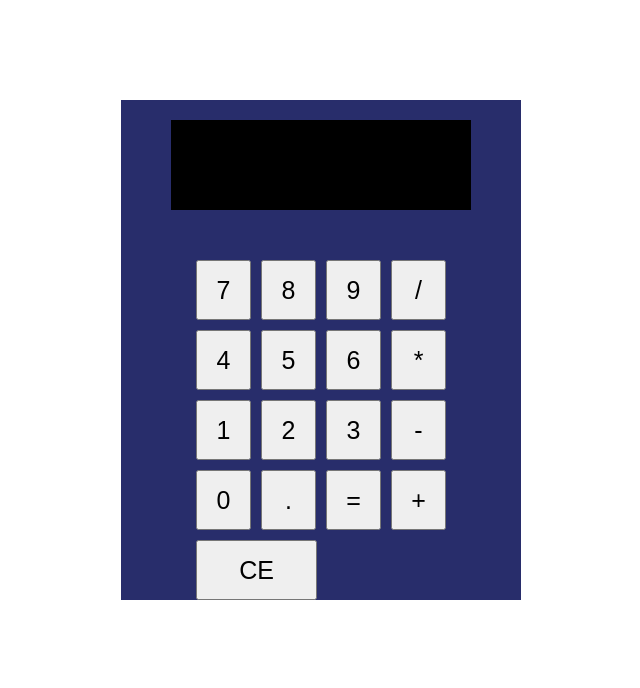
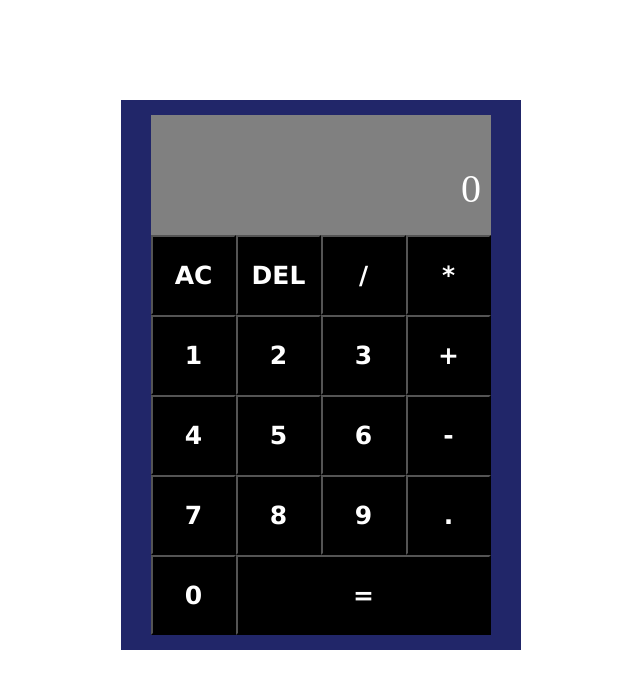
Before and after one commit to makishi-asemota/Calculator, a plain HTML site: page index.html in a window 1280 px wide. Shown: the whole page, without its empty margins (319-959 px from the left). Drawn offline with Linux system fonts and the light colour scheme.

Commit message:
finished simple calculator

```diff
--- a/index.html
+++ b/index.html
@@ -4,36 +4,48 @@
     <meta charset="UTF-8">
     <meta http-equiv="X-UA-Compatible" content="IE=edge">
     <meta name="viewport" content="width=device-width, initial-scale=1.0">
-    <link rel="stylesheet" href="styles.css">
     <title>Calculator</title>
+    <link href="styles.css" rel="stylesheet">
 </head>
 <body>
-    <div class="container">
-        <div id="display"></div>
-        <div id="buttons"><button onclick="calButton(this)" value="7">7</button>
-            <button onclick="calButton(this)" value="8">8</button>
-            <button onclick="calButton(this)" value="9">9</button>
-            <button onclick="calButton(this)" value="/" id="divide">/</button>
-            <button onclick="calButton(this)" value="4">4</button>
-            <button onclick="calButton(this)" value="5">5</button>
-            <button onclick="calButton(this)" value="6">6</button>
-            <button onclick="calButton(this)" value="*" id="multiply">*</button>
-            <button onclick="calButton(this)" value="1">1</button>
-            <button onclick="calButton(this)" value="2">2</button>
-            <button onclick="calButton(this)" value="3">3</button>
-            <button onclick="calButton(this)" value="-" id="subtract">-</button>
-            <button onclick="calButton(this)" value="0">0</button>
-            <button onclick="calButton(this)" value=".">.</button>
-            <button>=</button>
-            <button onclick="calButton(this)" value="+" id="add">+</button>
-            <button class="clear">CE</button>
+    <div class="calculatorContainer">
+        <div class="output">
+            <div class="pOperation"></div>
+            <div class="cOperation">0</div>
         </div>
+        <div class="buttonContainer">
+          <button class="allClear">AC</button>
+          <button class="delete">DEL</button>
+          <button class="operation">/</button>
+          <button class="operation">*</button>
+          <button class="calNumber" value="1">1</button>
+          <button class="calNumber" value="2">2</button>
+          <button class="calNumber" value="3">3</button>
+          <button class="operation">+</button>
+          <button class="calNumber" value="4">4</button>
+          <button class="calNumber" value="5">5</button>
+          <button class="calNumber" value="6">6</button>
+          <button class="operation">-</button>
+          <button class="calNumber" value="7">7</button>
+          <button class="calNumber" value="8">8</button>
+          <button class="calNumber" value="9">9</button>
+          <button class="calNumber period">.</button>
+          <button class="calNumber" value="0">0</button>
+          <button class="equal spanTwo">=</button>
+        </div>
+    </div>
+    <script>
+        const numberButtons = document.querySelectorAll('.calNumber');
+        const operationButtons = document.querySelectorAll('.operation');
+        const equalButton = document.querySelector('.equal');
+        const deleteButton = document.querySelector('.delete');
+        const allClearButton = document.querySelector('.allClear');
+        const previousOperand = document.querySelector('.pOperation');
+        const currentOperand = document.querySelector('.cOperation');
+        const calScreen = document.querySelector('.output');
+        const periodButton = document.querySelector('.period')
 
-    </div>
-
-
-
-    <script>
+        //created each function for each operator
         function add(a, b) {
              return a + b;
         };
@@ -46,10 +58,12 @@
              return a * b;
         };
 
+
         function divide(a, b) {
              return a / b;
         };
 
+        //function which takes the two numbers from user input and calculates the answer depending on the chosen operand
         function operate(num1, num2, operator) {
             switch (operator) {
              case "+":
@@ -60,19 +74,65 @@
                  return multiply(num1, num2);
              case "/":
                  return divide(num1, num2);
-            };
+            }
         };
 
-        function calButton(button) {
-            var x = button.value;
-            var value = document.getElementById("display").innerHTML += x;
+        let storedNumber = '';
+        let clickedOperator = '';
+        let firstNumber = '';
+        let result = '';
+
+        //event listener for each number button that when clicked on it is shown on display
+        numberButtons.forEach((number) => {
+            number.addEventListener('click', function() {
+                storedNumber += number.value;
+                currentOperand.textContent = storedNumber;
+            })
+        });
+
+        //event listener for the AC button which allows user to clear the output display
+        allClearButton.addEventListener('click', function() {
+            storedNumber = '';
+            currentOperand.textContent = '';
+            previousOperand.textContent = '';
+        });
+
+        //event listener for the delete button which deletes one digit from input number
+       deleteButton.addEventListener('click', function(){
+           storedNumber = storedNumber.slice(0,-1);
+           currentOperand.textContent = storedNumber;
+        });
+
+        //event listener for the period button
+        periodButton.addEventListener('click', function() {
+            storedNumber += '.'
+            currentOperand.textContent = storedNumber
+        })
+
+        //event listener for each operation button that also stores the first number entered by the user
+        operationButtons.forEach((operator => {
+            operator.addEventListener('click', function() {
+                firstNumber = storedNumber;
+                clickedOperator = operator.textContent;
+                previousOperand.textContent = storedNumber + clickedOperator;
+                storedNumber = '';
+            })
+        }));
+
+        //event listener for the equal button which displays the result after it is clicked
+        equalButton.addEventListener('click', function() {
+            displayResult();
+        });
+
+        //function that operates the first number, second number, and operand entered by the user
+        function displayResult() {
+            result = operate(parseFloat(firstNumber), parseFloat(storedNumber), clickedOperator);
+            currentOperand.textContent = result;
+            previousOperand.textContent = firstNumber + '' + clickedOperator + '' + storedNumber;
+            storedNumber = result
         };
 
-        //let value = document.getElementById("display").innerHTML;
-        if (document.getElementById('divide').clicked == true) {
-            value2 = button.value;
-            document.getElementById("display").innerHTML = operate(value, value2, "/")
-        }
     </script>
+
 </body>
 </html>
--- a/styles.css
+++ b/styles.css
@@ -1,42 +1,63 @@
-.container {
+.calculatorContainer {
     display: flex;
-    flex-direction: column;
-    align-items: center;
+    flex-flow: column wrap;
+    align-content: center;
     margin: auto;
     margin-top: 100px;
-    height: 500px;
+    height: 550px;
     width: 400px;
-    background-color: rgb(40, 45, 107);
+    background-color: rgb(33, 38, 105);
 }
 
-#display {
-    display: flex;
-    align-items: flex-end;
-    justify-content: flex-end;
-    width: 300px;
-    height: 100px;
-    margin-top: 20px;
+.buttonContainer > button {
+    height: 80px;
+    width: 85px;
+    font-size: 25px;
+    font-family: 'Lucida Sans', 'Lucida Sans Regular', 'Lucida Grande', 'Lucida Sans Unicode', Geneva, Verdana, sans-serif;
+    font-weight: bold;
+    color: white;
     background-color: black;
-    color: white;
-    font-size: 50px;
 }
 
-#buttons{
+.buttonContainer {
     display: flex;
     flex-wrap: wrap;
-    align-self: center;
-    gap: 10px;
-    width: 250px;
-    margin-top: 50px;
+    width: 340px;
+    height: 250px;
 
 }
 
-button{
-    height: 60px;
-    width: 55px;
-    font-size: 25px;
+.spanTwo{
+    flex-grow: 2;
 }
 
-.clear {
-    flex-grow: .34;
+
+.output {
+    background-color: black;
+    color: white;
+    height: 100px;
+    display: flex;
+    align-items: flex-end;
+    justify-content: space-around;
+    flex-direction: column;
+    padding: 10px;
+    background-color: grey;
+    margin-top: 15px;
 }
+
+.output .pOperation {
+    color: white;
+    font-size: 1.5rem;
+}
+
+.output .cOperation {
+    color: white;
+    font-size: 2.5rem;
+}
+
+.firstRow {
+    display: flex;
+    width: 100%;
+    height: 70px;
+
+}
```
Also changed, not shown: 1 other file. Lines whose indentation alone changed are shown as unchanged.
